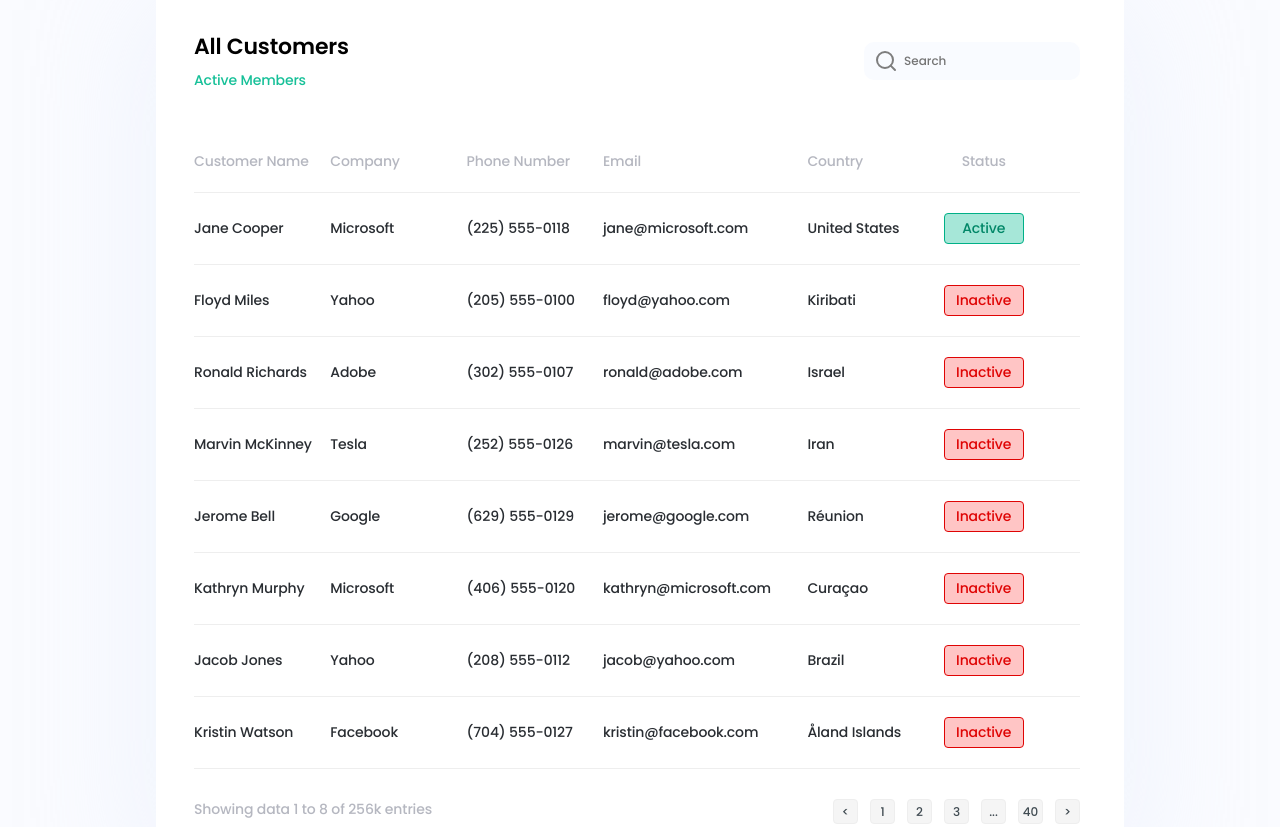
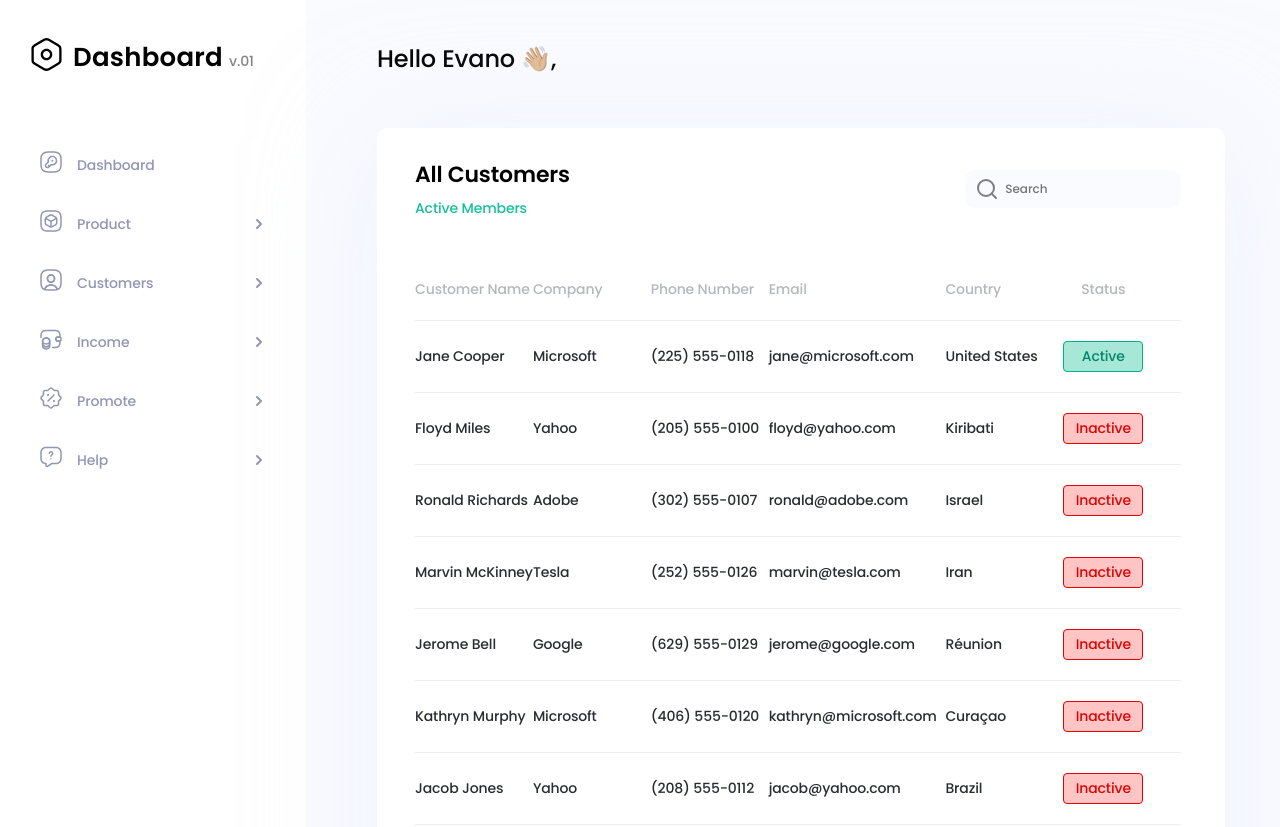
Before and after one commit to PerflexEr/Testovoe1, a React (Create React App) app: page / in a window 1280 px wide. Shown: the top 827 px of the page. Built offline with nearby package versions, Linux system fonts and the light colour scheme.

Commit message:
desktop version rdy

```diff
--- a/src/App.jsx
+++ b/src/App.jsx
@@ -1,14 +1,16 @@
 
 import Menu from "./components/menu/menu";
-import PagesNavBar from "./components/pagesNavbar/pagesNavBar";
-import Customer from "./components/customer/customer";
 import Header from "./components/header/header";
-import Search from "./components/search/search";
 import Customers from "./components/customers/customers";
+
 function App() {
   return (
-   <div className="container">
-      <Customers/>
+    <div className="app">
+      <Menu/>
+      <div className="container">
+        <Header className='header'/>
+        <Customers/>
+      </div>
     </div>
   );
 }
--- a/src/components/customers/customers.scss
+++ b/src/components/customers/customers.scss
@@ -2,7 +2,7 @@
   background: #fff;
   filter: drop-shadow(0px 10px 60px rgba(226, 236, 249, 0.50));
   padding: 30px 44px 40px 38px;
-
+  border-radius: 10px;
   &-header{
     display: flex;
     align-items: center;
--- a/src/components/menu/menu.scss
+++ b/src/components/menu/menu.scss
@@ -2,8 +2,10 @@
   display: flex;
   flex-direction: column;
   position: relative;
-  padding-left: 28px;
-  height: 100vh;
+  padding: 0 28px;
+  height: 1198px;
+  background-color: #fff;
+  left: 0;
   &__logo {
     margin-bottom: 60px;
     padding-top: 36px;
--- a/src/styles/index.scss
+++ b/src/styles/index.scss
@@ -12,9 +12,19 @@ body{
   line-height: normal;
   letter-spacing: -0.14px;
   background: #FAFBFF;
+  position: relative;
 }
 
 .container{
-  margin: 0 auto;
+
   max-width: 968px;
 }
+
+.app{
+  display: flex;
+  gap: 71px;
+}
+.header{
+  margin-top: 41px;
+  margin-bottom: 51px;
+}
```
